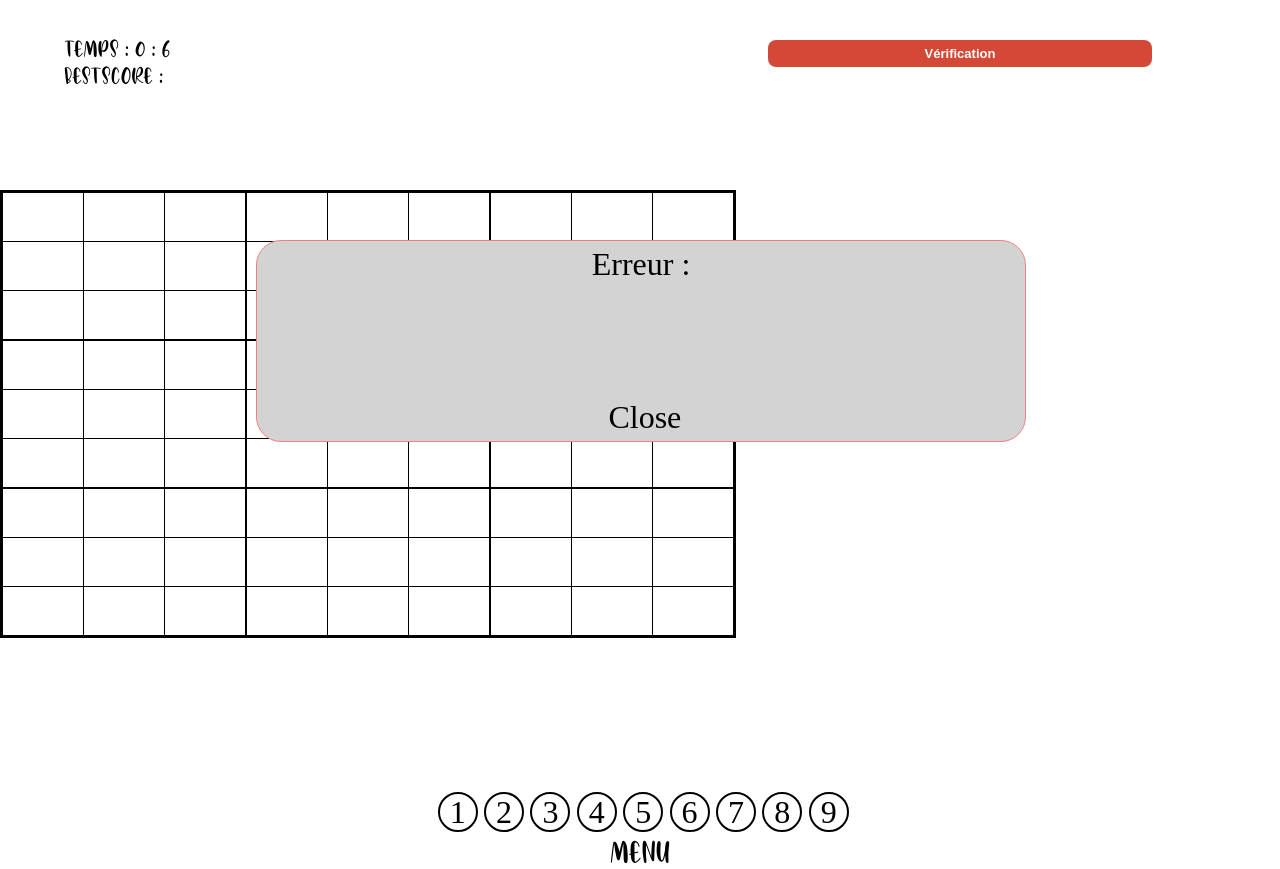
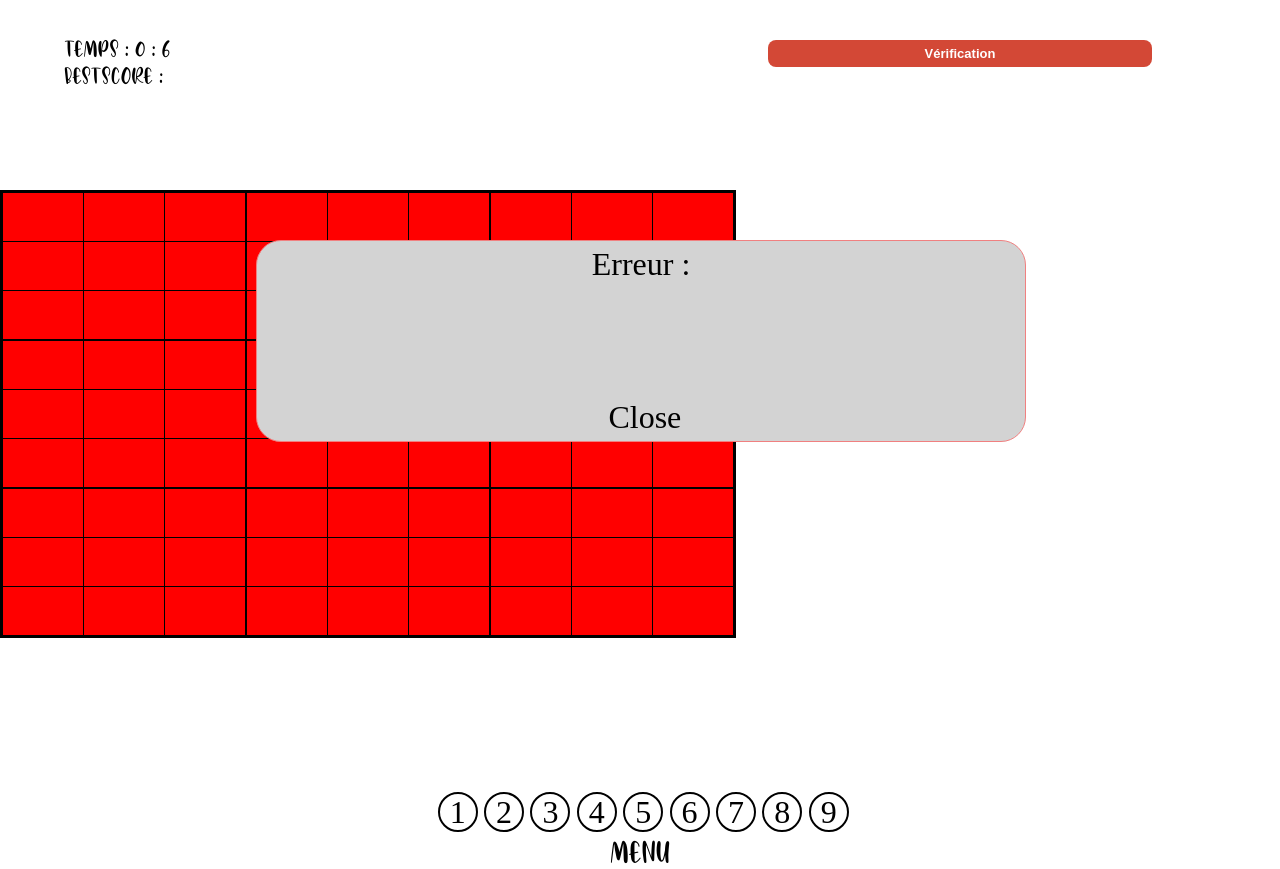
Before and after one commit to alexandremedico/sudoku, a website: page front/view/jeu.html in a window 1280 px wide. Both pictures are taken after a click on the button "Vérification". Drawn offline with nearby package versions, Linux system fonts and the light colour scheme; no server answers.

Commit message:
ajout algo check erreur

```diff
--- a/front/css/jeu-dark.css
+++ b/front/css/jeu-dark.css
@@ -93,7 +93,7 @@ a {
 }
 
 .fond-case {
-    background-color: lightskyblue;
+  background-color: lightskyblue!important;
 }
 
 .time {
@@ -255,3 +255,7 @@ a {
     animation-timing-function: ease-out;
   }
 }
+
+.red {
+  background-color: red;
+}
--- a/front/css/jeu.css
+++ b/front/css/jeu.css
@@ -88,7 +88,7 @@ a {
 }
 
 .fond-case {
-    background-color: lightskyblue;
+    background-color: lightskyblue!important;
 }
 
 .time {
@@ -248,3 +248,7 @@ a {
     animation-timing-function: ease-out;
   }
 }
+
+.red {
+  background-color: red;
+}
--- a/front/js/script.js
+++ b/front/js/script.js
@@ -158,6 +158,7 @@ window.addEventListener("DOMContentLoaded", function() {
     verifSudoku.addEventListener('click', function () {
         zero = 0;
         for (let i = 0; i < 81; i++) {
+            document.getElementById((Object.values(classe))[i]).classList.remove('red');
             valid = document.getElementById((Object.values(classe))[i]);
             checkpuzzle = puzzles[puzzle][i];
             // console.log(valid.textContent);
@@ -166,6 +167,7 @@ window.addEventListener("DOMContentLoaded", function() {
                 // alert('ok');
             } else {
                 // alert('not ok');
+                document.getElementById((Object.values(classe))[i]).classList.add('red');
                 zero++;
             }
         }
```
Lines whose indentation alone changed are shown as unchanged.
